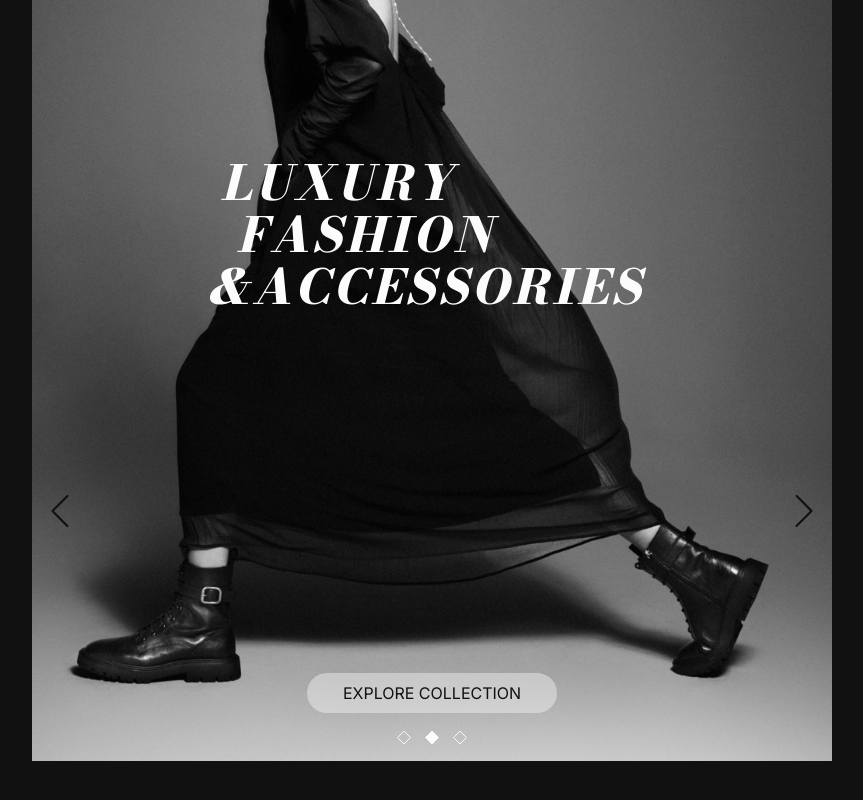
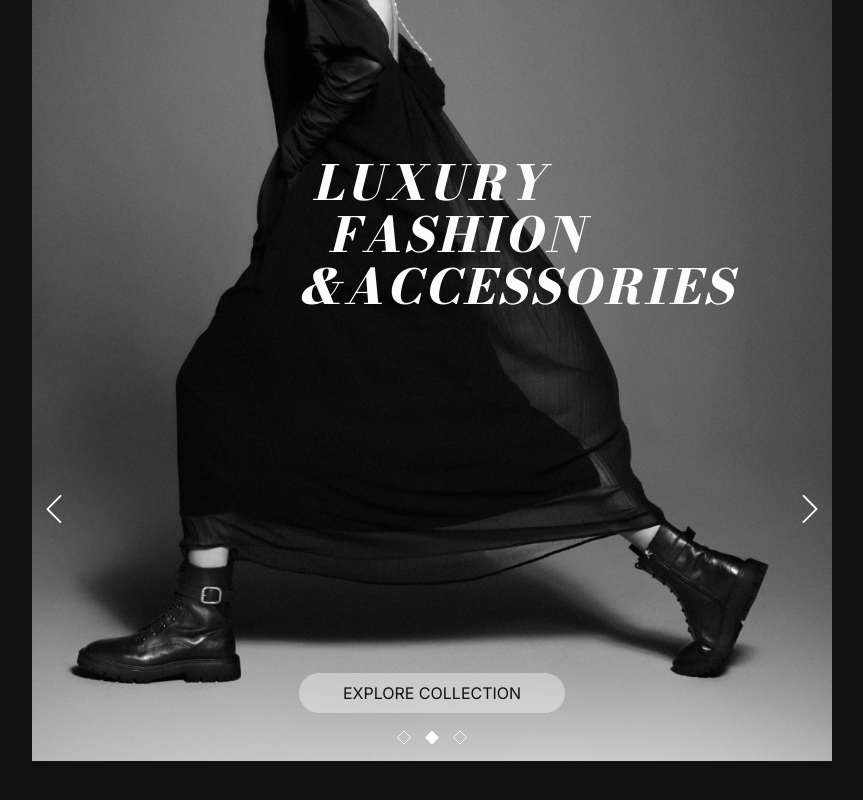
Before and after one commit to unumExFerreus/fashion-ecommerce, a Next.js app: page / in a window 1280 px wide. Shown: the part 376-1176 px from the top of the page, without its empty margins (208-1071 px from the left). Built offline with nearby package versions, Linux system fonts and the light colour scheme.

Commit message:
fix some bugs

```diff
--- a/app/globals.css
+++ b/app/globals.css
@@ -1,6 +1,10 @@
 @tailwind base;
 @tailwind components;
 @tailwind utilities;
+
+* {
+    -webkit-tap-highlight-color: transparent;
+}
 
 @font-face {
     font-family: 'tenor';
--- a/components/Banner.tsx
+++ b/components/Banner.tsx
@@ -47,19 +47,19 @@ export const Banner = () => {
       {/* LEFT ARROW */}
       <button
         onClick={prevSlide}
-        className="absolute text-[#111] top-[75%] left-3 -translate-x-0 z-10"
+        className="absolute text-[#fcfcfc] top-[75%] left-2 z-10"
       >
-        <SlArrowLeft size={32} alt="left arrow icon" />
+        <SlArrowLeft className="w-4 sm:w-6 md:w-7 h-auto" alt="left arrow icon" />
       </button>
       {/* RIGHT ARROW */}
       <button
         onClick={nextSlide}
-        className="absolute text-[#111] top-[75%] right-3 -translate-x-0 z-10"
+        className="absolute text-[#fcfcfc] top-[75%] right-2 z-10"
       >
-        <SlArrowRight size={32} alt="right arrow icon" />
+        <SlArrowRight className="w-4 sm:w-6 md:w-7 h-auto" alt="right arrow icon" />
       </button>
       <div className="absolute w-full bottom-0">
-        <h1 className="w-fit mx-auto text-[2rem] md:text-[3rem] text-[#FCFCFC] leading-[2.25rem] md:leading-[3.25rem] tracking-[1.2px] md:tracking-[3px] mb-[20%] md:mb-[45%] moda italic">
+        <h1 className="w-fit ml-[30%] sm:ml-[33%] md:ml-[35%] mb-[30%] md:mb-[45%] text-[1.25rem] sm:text-[1.75rem] md:text-[3rem] text-[#FCFCFC] leading-[1.5rem] sm:leading-[2.25rem] md:leading-[3.25rem] tracking-[1.5px] md:tracking-[3px] moda italic z-10">
           <span>
             LUXURY <br />
           </span>
@@ -70,11 +70,11 @@ export const Banner = () => {
           <span className="ml-[-.875rem]">&ACCESSORIES</span>
         </h1>
         <div className="flex justify-center">
-          <button className="w-[250px] h-10 bg-[#FCFCFC]/40 backdrop-blur-[2px] rounded-full z-10">
+          <button className="min-w-[190px] w-1/3 h-10 bg-[#FCFCFC]/40 backdrop-blur-[2px] rounded-full z-10">
             <span className="text-[#111] !blur-[0px]">EXPLORE COLLECTION</span>
           </button>
         </div>
-        <div className="flex justify-center items-center my-4 cursor-pointer">
+        <div className="flex justify-center items-center w-fit mx-auto my-[2%] cursor-pointer">
           {slides.map((slide, slideIndex) => (
             <div
               key={slideIndex}
--- a/components/Nav.tsx
+++ b/components/Nav.tsx
@@ -24,9 +24,9 @@ const Nav = () => {
     <div className="flex justify-between container max-w-[1440px] w-full h-[60px] md:h-[72px] py-5 z-20">
       <div className="flex items-center">
         {/* CUSTOM SVG FOR MENU BUTTON */}
-        <button className="z-50 fill-[#fcfcfc]" onClick={toggleMenu}>
+        <button className="z-50 mr-[56px] fill-[#fcfcfc]" onClick={toggleMenu}>
           <svg
-            className="relative mr-[56px] w-[24px] h-[24px]"
+            className="relative w-[24px] h-[24px]"
             viewBox="0 0 100 100"
           >
             <rect
--- a/components/Submenu.tsx
+++ b/components/Submenu.tsx
@@ -18,14 +18,14 @@ export const Submenu = (props: any) => {
   };
 
   return (
-    <div className="absolute w-full h-[100vh] bg-[#111]">
-      <div className="flex flex-col justify-between h-full container max-w-[1440px] mx-auto tenor">
-        <ul className="flex relative mx-auto w-full mt-[4rem]">
-          <li className="relative">
-            {/* tab button */}
+    <div className="absolute w-full h-full bg-[#111] overflow-y-auto overflow-x-hidden tenor">
+      <div className="flex flex-col min-h-[100vh] justify-between container max-w-[1440px] mx-auto">
+        <ul className="flex relative w-full mt-[4rem]">
+          {/* tab button */}
+          <li className="mr-[10vw] relative">
             <button
               onClick={() => toggleTab(1)}
-              className={`after:bottom-[-9px] after:block after:content-[''] after:absolute after:h-[5px] after:w-full after:bg-center after:bg-cover after:bg-no-repeat after:bg-[url('../public/images/Divider.svg')] after:scale-x-0 after:hover:scale-x-100 after:transition after:duration-[.4s] after:origin-center after:z-50 after:ease-in-out  ${
+              className={`after:bg-[url('../public/images/Divider.svg')] after:bottom-[-10px] after:block after:absolute after:h-[10px] after:w-full after:bg-center after:bg-cover after:scale-x-0 after:hover:scale-x-100 after:transition after:duration-[.4s] after:origin-center after:z-50 after:ease-in-out ${
                 tabOpen === 1
                   ? "text-[#FCFCFC] duration-300 after:scale-x-100"
                   : "text-[#FCFCFC]/60"
@@ -56,11 +56,11 @@ export const Submenu = (props: any) => {
               })}
             </ul>
           </div>
-          <li className="ml-[15%] relative">
-            {/* tab button */}
+          {/* tab button */}
+          <li className="mr-[10vw] relative">
             <button
               onClick={() => toggleTab(2)}
-              className={`after:bottom-[-9px] after:block after:content-[''] after:absolute after:h-[5px] after:w-full after:bg-center after:bg-cover after:bg-no-repeat after:bg-[url('../public/images/Divider.svg')] after:scale-x-0 after:hover:scale-x-100 after:transition after:duration-[.4s] after:origin-center after:z-50 after:ease-in-out  ${
+              className={`after:bg-[url('../public/images/Divider.svg')] after:bottom-[-10px] after:block after:absolute after:h-[10px] after:w-full after:bg-center after:bg-cover after:scale-x-0 after:hover:scale-x-100 after:transition after:duration-[.4s] after:origin-center after:z-50 after:ease-in-out ${
                 tabOpen === 2
                   ? "text-[#FCFCFC] duration-300 after:scale-x-100"
                   : "text-[#FCFCFC]/60"
@@ -91,11 +91,11 @@ export const Submenu = (props: any) => {
               })}
             </ul>
           </div>
-          <li className="ml-[15%] relative">
-            {/* Tab Button */}
+          {/* Tab Button */}
+          <li className="mr-[10vw] relative">
             <button
               onClick={() => toggleTab(3)}
-              className={`after:bottom-[-9px] after:block after:content-[''] after:absolute after:h-[5px] after:w-full after:bg-center after:bg-cover after:bg-no-repeat after:bg-[url('../public/images/Divider.svg')] after:scale-x-0 after:hover:scale-x-100 after:transition after:duration-[.4s] after:origin-center after:z-50 after:ease-in-out ${
+              className={`after:bg-[url('../public/images/Divider.svg')] after:bottom-[-0.625rem] after:block after:absolute after:h-[0.625rem] after:w-full after:bg-center after:bg-cover after:scale-x-0 after:hover:scale-x-100 after:transition after:duration-[.4s] after:origin-center after:z-50 after:ease-in-out ${
                 tabOpen === 3
                   ? "text-[#FCFCFC] duration-300 after:scale-x-100"
                   : "text-[#FCFCFC]/60"
@@ -106,7 +106,6 @@ export const Submenu = (props: any) => {
               </h3>
             </button>
           </li>
-
           {/* Tab Content */}
           <div
             className={`absolute top-[4.5rem] transition-all duration-700 ${
@@ -127,11 +126,11 @@ export const Submenu = (props: any) => {
               })}
             </ul>
           </div>
-          <hr className="absolute mt-[30px] w-full h-[1px] border-0 bg-[#888]/60" />
+          <hr className="absolute mt-[1.793rem] w-full h-[0.04rem] border-0 bg-[#888]/60" />
         </ul>
 
         {/* Social Media */}
-        <div className="mb-6 text-[#fcfcfc]">
+        <div className="mt-[348px] mb-6 text-[#fcfcfc]">
           <div className="flex ml-1 mb-4 cursor-pointer">
             <RiPhoneLine
               className="w-6 h-6 mr-4 fill-[#fcfcfc]"
@@ -146,7 +145,7 @@ export const Submenu = (props: any) => {
             />
             <span>Store locator</span>
           </div>
-          <div className="w-[55%] sm:w-[35%] md:w-[20%] mx-auto mb-4 fill-[#888]/60">
+          <div className="w-[55%] sm:w-[45%] md:w-[35%] lg:w-[20%] mx-auto mb-3 fill-[#888]/60">
             <svg viewBox="60.839 104.117 124.959 9.255">
               <path
                 d="M 123.396 113.372 L 127.946 108.822 L 185.798 108.822 L 185.798 108.615 L 127.946 108.615 L 123.396 104.117 L 118.898 108.615 L 60.839 108.615 L 60.839 108.822 L 118.898 108.822 L 123.396 113.372 Z M 123.396 104.427 L 127.739 108.719 L 123.396 113.061 L 119.053 108.719 L 123.396 104.427 Z"
@@ -154,7 +153,7 @@ export const Submenu = (props: any) => {
               />
             </svg>
           </div>
-          <div className="flex mx-auto w-[50%] sm:w-[30%] md:w-[15%] justify-between">
+          <div className="flex mx-auto w-[45%] sm:w-[40%] md:w-[25%] lg:w-[15%] justify-between">
             <Link href={"#"}>
               <RiInstagramFill
                 className="fill-[#fcfcfc] w-6 h-6"
--- a/tailwind.config.ts
+++ b/tailwind.config.ts
@@ -15,6 +15,14 @@ const config: Config = {
           lg: "4rem",
         },
       },
+      screens: {
+        xs: "320px",
+        sm: "360px",
+        md: "768px",
+        lg: "1024px",
+        xl: "1280px",
+        "2xl": "1536px",
+      },
     },
   },
   plugins: [],
```
Also changed, not shown: public/images/Divider.svg.
